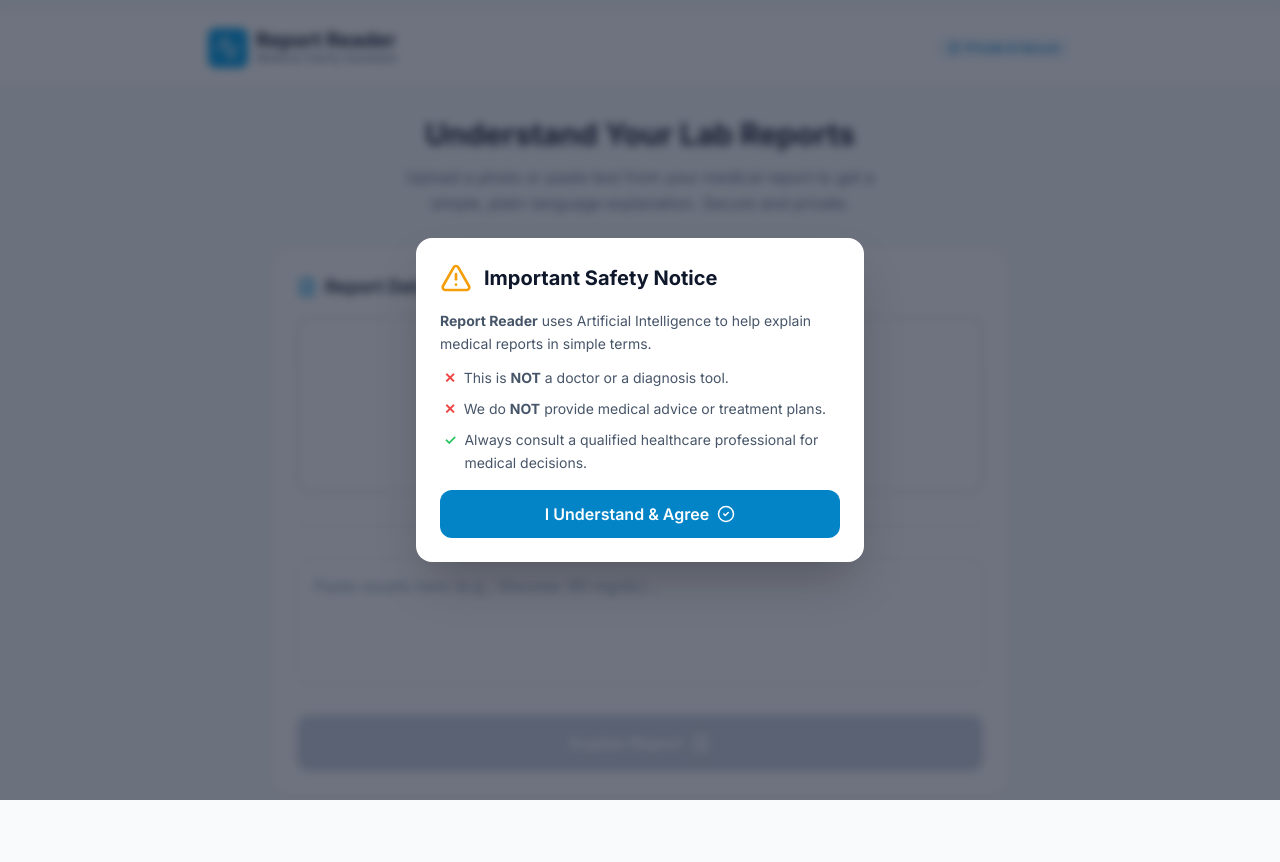
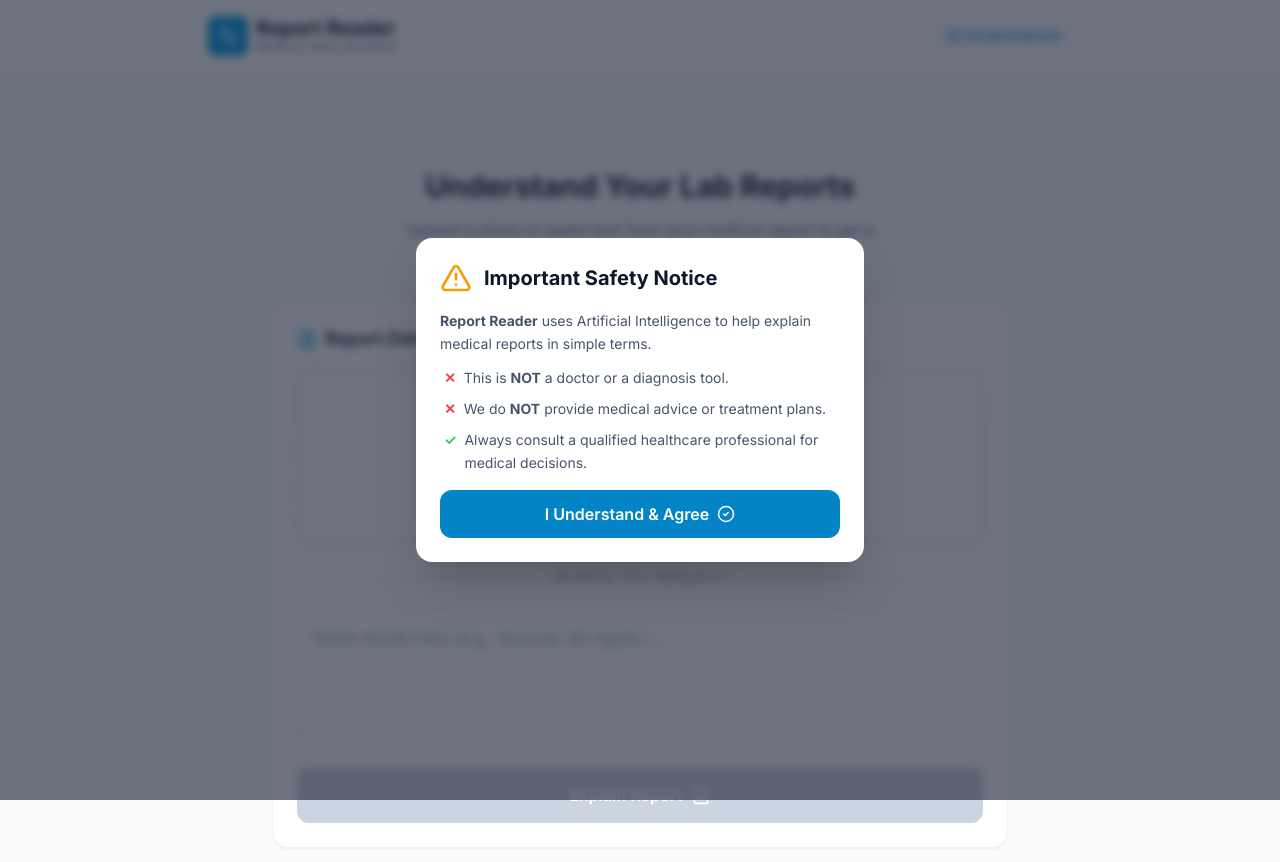
Before and after one commit to venkatapan/report-reader, a React (Vite) app: page / in a window 1280 px wide. Shown: the top 862 px of the page. Built offline with nearby package versions, Linux system fonts and the light colour scheme.

Commit message:
Update App.tsx

```diff
--- a/App.tsx
+++ b/App.tsx
@@ -17,20 +17,8 @@
   const handleAnalyze = async (text: string, file: File | null) => {
     setState({ isLoading: true, result: null, error: null });
 
-    // Artificial minimal delay for better UX
-    const startTime = Date.now();
-
     try {
       const result = await analyzeReport(text, file);
-
-      const elapsedTime = Date.now() - startTime;
-      const minDuration = 1500;
-
-      if (elapsedTime < minDuration) {
-        await new Promise(resolve =>
-          setTimeout(resolve, minDuration - elapsedTime)
-        );
-      }
 
       setState({
         isLoading: false,
@@ -58,14 +46,16 @@
   };
 
   return (
-    <div
-      className="min-h-screen bg-slate-50 font-sans text-slate-900 pb-12"
-      style={{ paddingTop: 'calc(env(safe-area-inset-top) + 12px)' }}
-    >
+    <div className="min-h-screen bg-slate-50 font-sans text-slate-900 pb-12">
       <DisclaimerModal />
-      <Header />
 
-      <main className="max-w-3xl mx-auto px-4 pt-8">
+      {/* Sticky Header */}
+      <div className="sticky top-0 z-50 bg-white">
+        <Header />
+      </div>
+
+      {/* Main Content */}
+      <main className="max-w-3xl mx-auto px-4 pt-24">
         <div className="text-center mb-8">
           <h2 className="text-2xl md:text-3xl font-bold text-slate-800 mb-3">
             Understand Your Lab Reports
```
